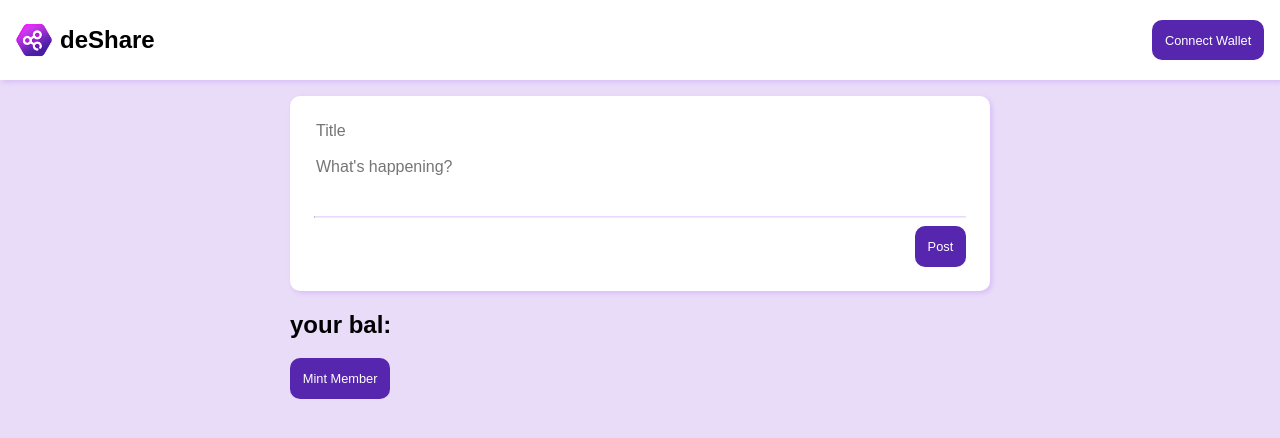
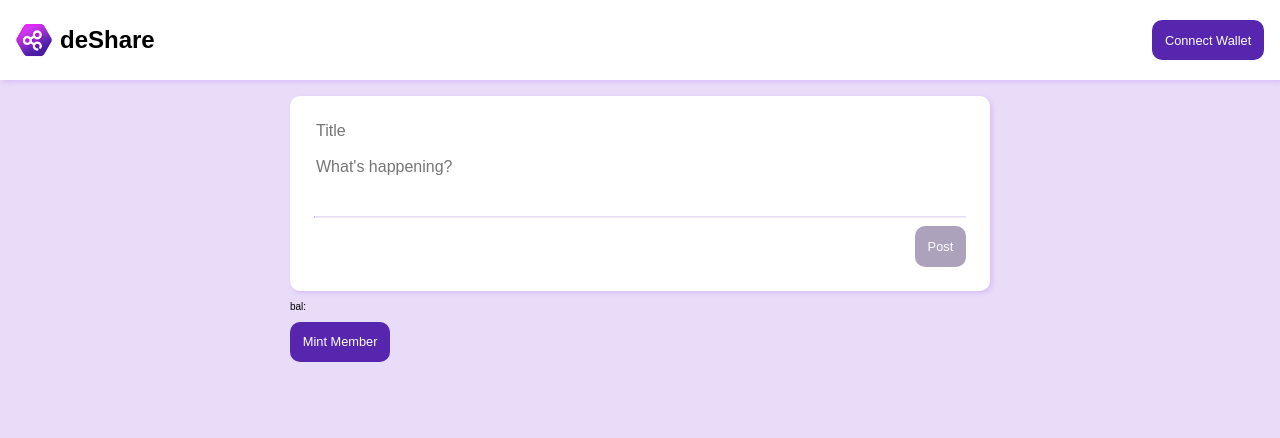
Before and after one commit to ianmah/deshare, a React (Create React App) app in the folder frontend/: page / in a window 1280 px wide. Shown: the top 438 px of the page. Built offline with nearby package versions, Linux system fonts and the light colour scheme; no server answers; a web font is replaced by a local one; what ipfs-http-client would draw is missing.

Commit message:
Load all nfts

```diff
--- a/frontend/src/App.js
+++ b/frontend/src/App.js
@@ -22,9 +22,10 @@ function App() {
 
   const mintMember = async () => {
     try {
-      await contractM.mintItem()
+      await contractM.mintItem('bafyreie3pxhmo2glhz6knocut227hgyy5o2jumj5uslyle6bwjnc2ujyhi/metadata.json')
     } catch (err) {
-      console.log(err.data.message)
+      console.log(err)
+      alert(err.data.message)
     }
   }
 
@@ -53,7 +54,7 @@ function App() {
       <div className="App">
         <Compose wallet={wallet} contract={contractP} />
         <Feed/>
-        <h2>your bal: {wallet.balanceInEth} </h2>
+        <p style={{ fontSize: '10px' }}>bal: {wallet.balanceInEth} </p>
         <Button onClick={mintMember}>Mint Member</Button>
         {/* <p>{nftMetaData}</p> */}
       </div>
--- a/frontend/src/components/Button.js
+++ b/frontend/src/components/Button.js
@@ -2,16 +2,21 @@ import styled from 'styled-components'
 
 const StyledButton = styled.button`
     padding: 1em;
-    background: #5726AE;
+    background: ${p => p.disabled? '#ACA2BC' : '#5726AE'};
     color: white;
     border-radius: 10px;
     font-size: 0.8em;
     transition: all 100ms;
-
     &:hover {
+    ${p => p.disabled ?
+    `
+        cursor: not-allowed;
+    ` :
+    `
         background: #6826DD;
         cursor: pointer;
         box-shadow: 0px 2px 3px rgba(87, 38, 174, 0.39);
+    `}
     }
 `
 
--- a/frontend/src/components/Compose.js
+++ b/frontend/src/components/Compose.js
@@ -21,6 +21,7 @@ const StyledInput = styled.textarea`
     width: 100%;
     padding-bottom: 1em;
 `
+
 const StyledButton = styled(Button)`
     float: right;
 `
@@ -30,6 +31,10 @@ const Compose = ({ contract }) => {
     const [description, setDescription] = useState('')
 
     const handleSubmit = async () => {
+        if (!contract) {
+            alert('please connect wallet')
+            return
+        }
         if (!name || !description) {
             alert('please fill out fields')
             return
@@ -42,9 +47,14 @@ const Compose = ({ contract }) => {
         }))
 
         console.log(metadata.path)
-        await contract.mintItem(metadata.path)
-        setName('')
-        setDescription('')
+        try {
+            await contract.mintItem(metadata.path)
+            setName('')
+            setDescription('')
+        } catch (err) {
+            console.log(err)
+            alert(err.data.message)
+        }
     }
 
     return (
@@ -64,7 +74,7 @@ const Compose = ({ contract }) => {
                 />
             </form>
             <hr/>
-            <StyledButton onClick={handleSubmit}>Post</StyledButton>
+            <StyledButton onClick={handleSubmit} disabled={!contract}>Post</StyledButton>
         </Container>
     )
 }
--- a/frontend/src/components/Feed.js
+++ b/frontend/src/components/Feed.js
@@ -29,20 +29,29 @@ const Feed = ({ contract }) => {
         if (nfts.length > 0) { return }
         (async () => {
             // const url = new URL(`https://api.covalenthq.com/v1/80001/events/address/${address}/`);
-
-            const url = new URL(`https://api.covalenthq.com/v1/80001/tokens/${ADDR_POST}/nft_metadata/1/`);
+            let url = new URL(`https://api.covalenthq.com/v1/80001/tokens/${ADDR_POST}/nft_token_ids/`);
             url.search = new URLSearchParams({
                 key: process.env.REACT_APP_COVALENT_KEY
             })
-            const res = await (await fetch(url)).json()
-            const newNfts = Object.values(res.data.items).map((item) => {
-                // console.log(item.nft_data[0])
-                return {
-                    ...item.nft_data[0].external_data,
-                    ...item.nft_data[0]
-                }
-            })
-            console.log(newNfts)
+            let resIds = await (await fetch(url)).json()
+            const tokenCount = resIds.data.items.length
+            const newNfts = []
+
+            for (let i = 1; i < tokenCount + 1; i++) {
+                const urlPath = new URL(`https://api.covalenthq.com/v1/80001/tokens/${ADDR_POST}/nft_metadata/${i}/`);
+                urlPath.search = new URLSearchParams({
+                    key: process.env.REACT_APP_COVALENT_KEY
+                })
+                const res = await (await fetch(urlPath)).json()
+                Object.values(res.data.items).forEach((item) => {
+                    console.log(item)
+                    newNfts.unshift({
+                        ...item.nft_data[0].external_data,
+                        ...item.nft_data[0]
+                    })
+                })
+
+            }
             setNfts(newNfts)
         })();
     }, [nfts.length])
@@ -51,7 +60,7 @@ const Feed = ({ contract }) => {
         <>
             {
                 nfts.map(nft => (
-                    <Post key={nft.name}>
+                    <Post key={nft.token_id}>
                         <div style={{ marginRight: '1em' }}>
                             <UpIcon/>
                         </div>
--- a/frontend/src/components/UpIcon.js
+++ b/frontend/src/components/UpIcon.js
@@ -15,7 +15,7 @@ const StyledSvg = styled.svg`
 `
 
 const SVG = ({ color }) => {
-    return <StyledSvg data-icon="angle-up" class="svg-inline--fa fa-angle-up fa-w-10" xmlns="http://www.w3.org/2000/svg" viewBox="0 0 320 512"><path d="M177 159.7l136 136c9.4 9.4 9.4 24.6 0 33.9l-22.6 22.6c-9.4 9.4-24.6 9.4-33.9 0L160 255.9l-96.4 96.4c-9.4 9.4-24.6 9.4-33.9 0L7 329.7c-9.4-9.4-9.4-24.6 0-33.9l136-136c9.4-9.5 24.6-9.5 34-.1z"></path></StyledSvg>
+    return <StyledSvg data-icon="angle-up" className="svg-inline--fa fa-angle-up fa-w-10" xmlns="http://www.w3.org/2000/svg" viewBox="0 0 320 512"><path d="M177 159.7l136 136c9.4 9.4 9.4 24.6 0 33.9l-22.6 22.6c-9.4 9.4-24.6 9.4-33.9 0L160 255.9l-96.4 96.4c-9.4 9.4-24.6 9.4-33.9 0L7 329.7c-9.4-9.4-9.4-24.6 0-33.9l136-136c9.4-9.5 24.6-9.5 34-.1z"></path></StyledSvg>
 }
 
 export default SVG
```
